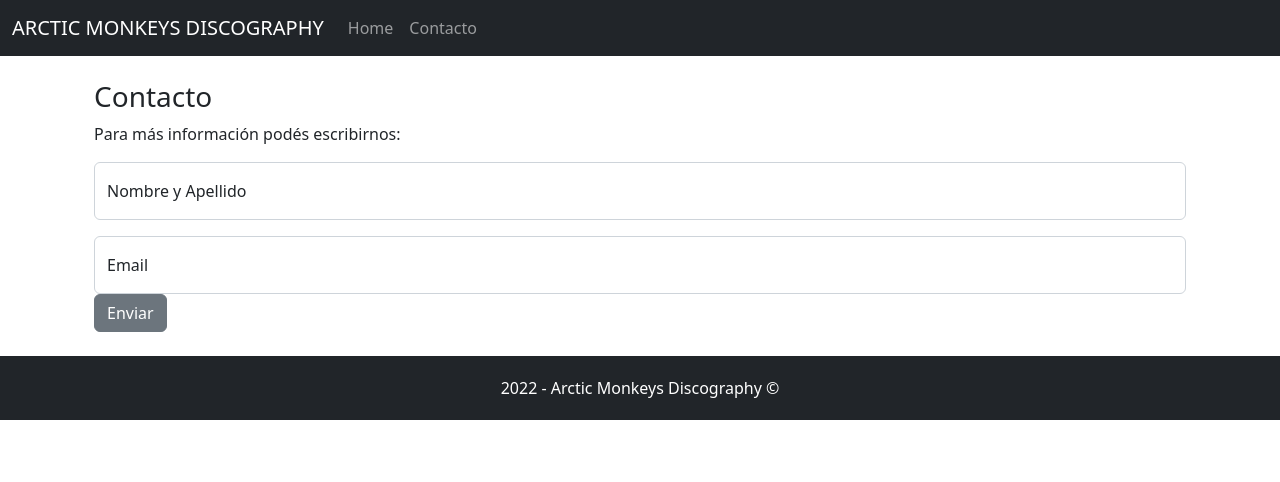
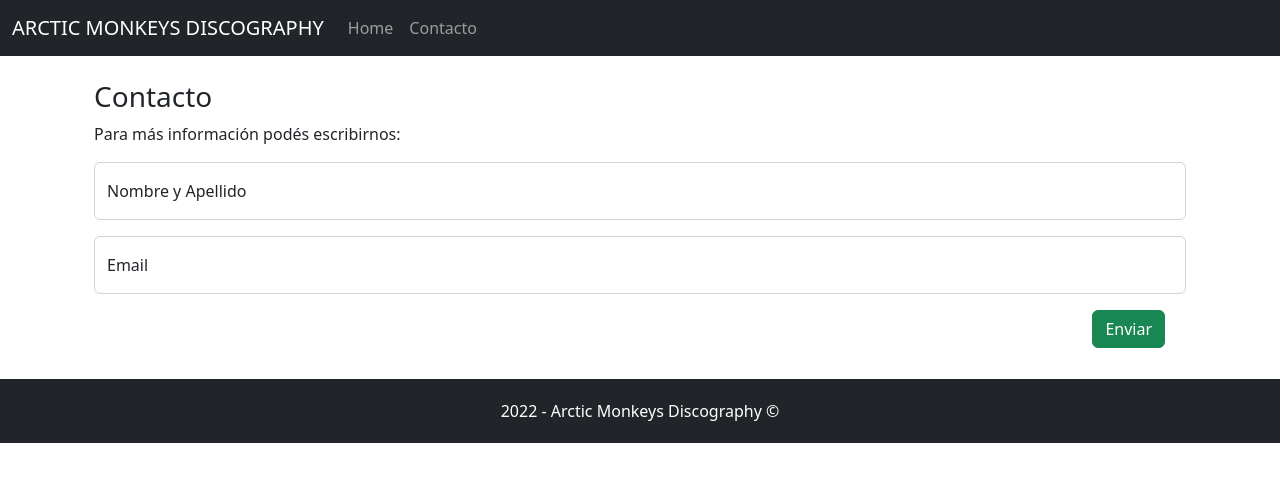
Before and after one commit to InesBil/Angular-Project, an Angular app: page /contact in a window 1280 px wide. Shown: the top 482 px of the page. Built offline with nearby package versions, Linux system fonts and the light colour scheme.

Commit message:
Mejoras de estilo

```diff
--- a/src/app/album-contact/album-contact.component.html
+++ b/src/app/album-contact/album-contact.component.html
@@ -10,8 +10,7 @@
       <input type="password" class="form-control" id="floatingPassword" placeholder="name@example.com">
       <label for="floatingPassword">Email</label>
     </div>
-    <div class="form-floating">
-        <button type="button" class="btn btn-secondary">Enviar</button>
-    </div>
-
 </form>
+<div class="btn gap-2 d-md-flex justify-content-md-end">
+    <button type="button" class="btn btn-success me-md-2">Enviar</button>
+</div>
--- a/src/app/album-contact/album-contact.component.scss
+++ b/src/app/album-contact/album-contact.component.scss
@@ -0,0 +1,4 @@
+.btn{
+   margin-top: 0.3rem;
+
+}
```
